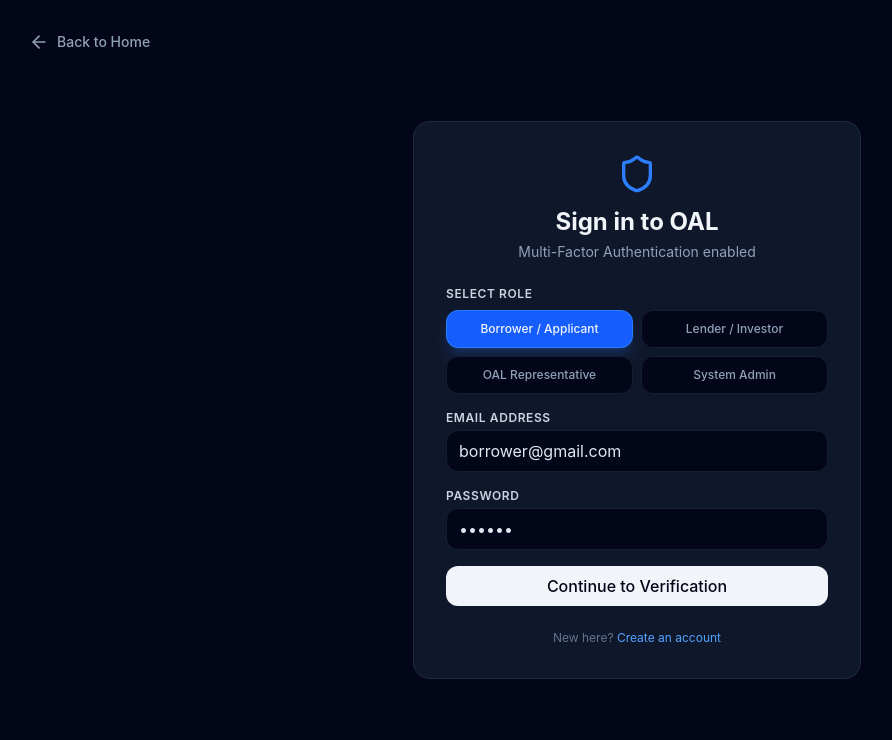
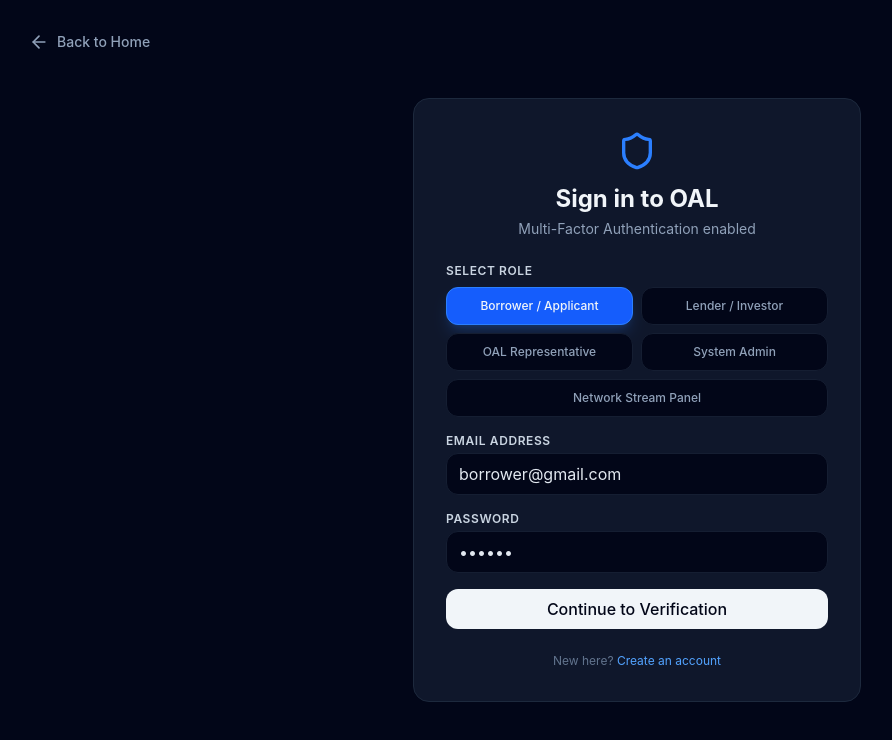
Before and after one commit to harshjain455/OAL-loan-marketplace, a React (Vite) app: page /auth/login in a window 1280 px wide. Shown: the top 740 px of the page, without its empty margins (3-895 px from the left). Built offline with nearby package versions, Linux system fonts and the light colour scheme.

Commit message:
git push

```diff
--- a/src/layouts/AdminLayout.jsx
+++ b/src/layouts/AdminLayout.jsx
@@ -21,7 +21,7 @@ export default function AdminLayout() {
     { name: "Document Management", path: "/admin/document-management", icon: FolderGit },
     { name: "Lead Distribution", path: "/admin/lead-distribution", icon: Network },
     { name: "Notifications", path: "/admin/notifications", icon: Bell },
-    { name: "Referral & Affiliates", path: "/admin/referrals", icon: Link2 },
+    { name: "Referrals & Affiliates", path: "/admin/referrals", icon: Link2 },
     { name: "Advertisements", path: "/admin/advertisements", icon: Megaphone },
     { name: "Payments", path: "/admin/payments", icon: DollarSign },
     { name: "Subscription Plans", path: "/admin/subscriptions", icon: CreditCard },
--- a/src/pages/Auth/Login.jsx
+++ b/src/pages/Auth/Login.jsx
@@ -8,7 +8,7 @@ import { Shield, ArrowLeft } from "lucide-react";
 const schema = zod.object({
   email: zod.string().email("Invalid email address"),
   password: zod.string().min(6, "Password must be at least 6 characters"),
-  role: zod.enum(["borrower", "lender", "rep", "admin"]),
+  role: zod.enum(["borrower", "lender", "rep", "admin", "network"]),
 });
 
 export default function Login() {
@@ -29,6 +29,7 @@ export default function Login() {
     if (selectedRole === "lender") setValue("email", "lender@gmail.com");
     if (selectedRole === "rep") setValue("email", "rep@gmail.com");
     if (selectedRole === "admin") setValue("email", "admin@gmail.com");
+    if (selectedRole === "network") setValue("email", "network@gmail.com");
   }, [selectedRole, setValue]);
 
   const onSubmit = (data) => {
@@ -59,7 +60,8 @@ export default function Login() {
                 { id: "borrower", label: "Borrower / Applicant" },
                 { id: "lender", label: "Lender / Investor" },
                 { id: "rep", label: "OAL Representative" },
-                { id: "admin", label: "System Admin" }
+                { id: "admin", label: "System Admin" },
+                { id: "network", label: "Network Stream Panel" }
               ].map((roleOption) => (
                 <button
                   key={roleOption.id}
@@ -69,7 +71,7 @@ export default function Login() {
                     selectedRole === roleOption.id
                       ? "bg-blue-600 border-blue-500 text-slate-100 shadow-lg shadow-blue-500/20"
                       : "bg-slate-950 border-slate-850 text-slate-400 hover:text-slate-200 hover:border-slate-700"
-                  }`}
+                  } ${roleOption.id === "network" ? "col-span-2 bg-purple-900/30 border-purple-500/30 text-purple-300 hover:bg-purple-900/50" : ""}`}
                 >
                   {roleOption.label}
                 </button>
```
